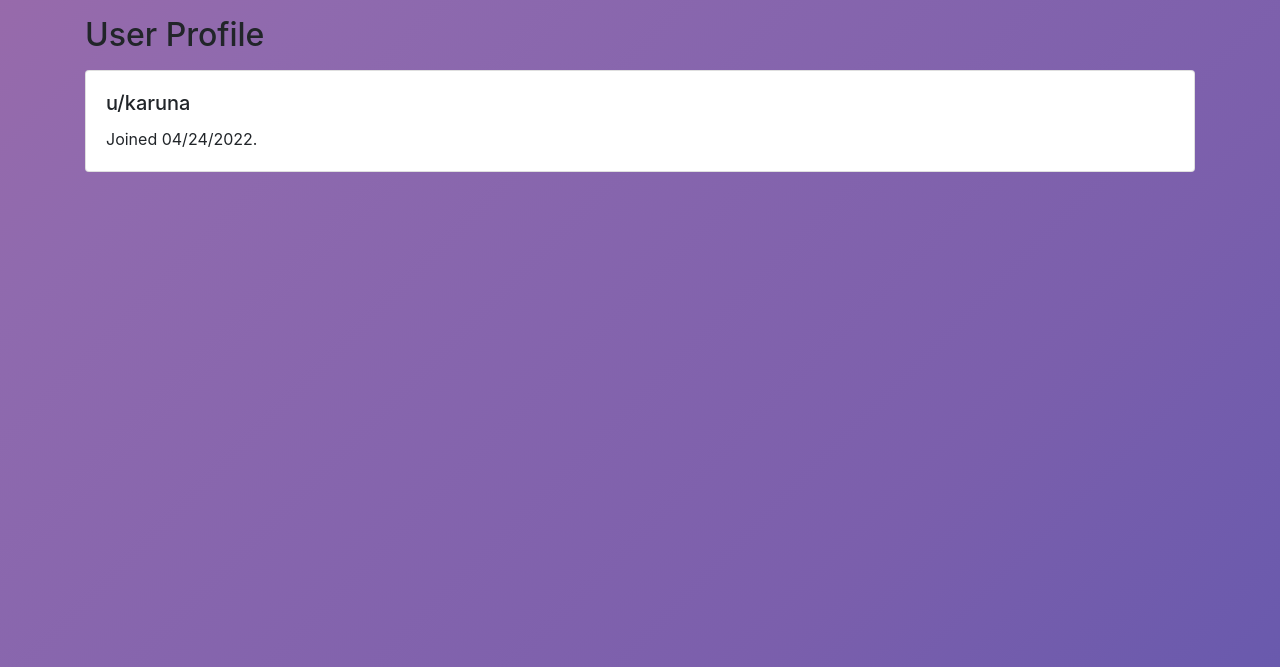
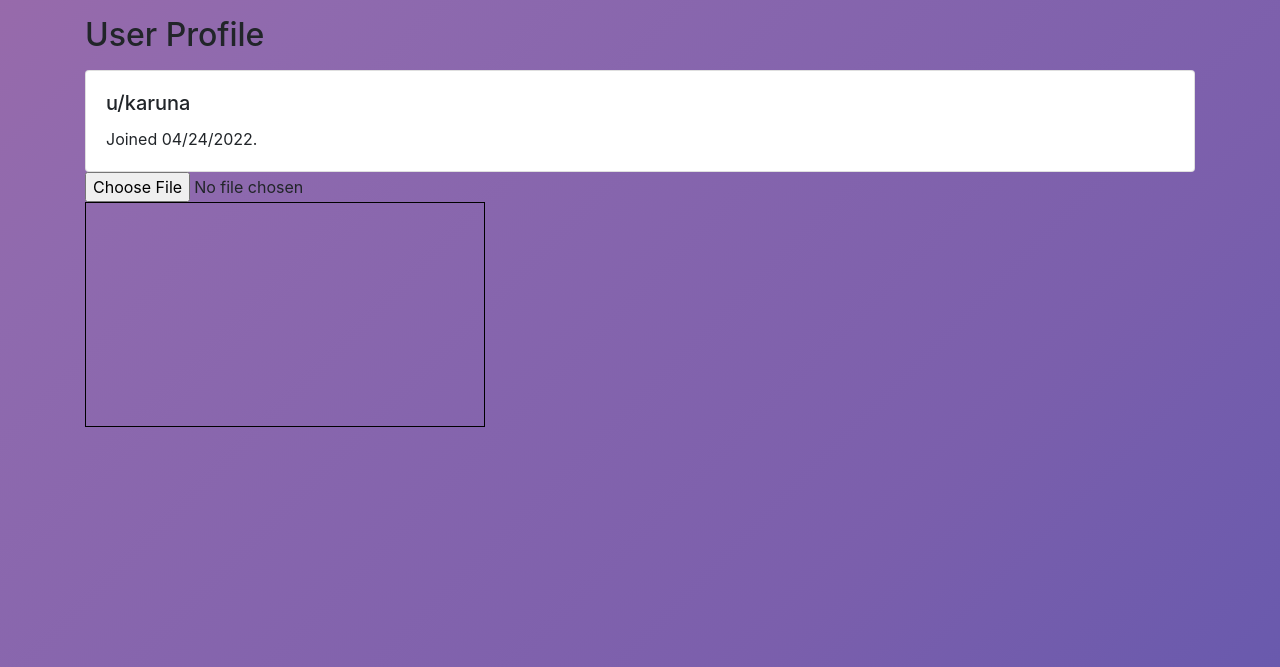
Before and after one commit to starlightknown/bitspeech, a Flask app: a page that uses bitspeech/templates/user.html in a window 1280 px wide. Shown: the part 97-764 px from the top of the page. Run offline with Flask 2, Linux system fonts and the light colour scheme; data comes from the database, SQL or seed files in the repository; both versions use the stored data as it was after the commit; some libraries are stand-ins or nearby versions.

Commit message:
fix:nft collection

```diff
--- a/bitspeech/static/main.css
+++ b/bitspeech/static/main.css
@@ -28,3 +28,11 @@ body{
 .is-link:hover {
   opacity: 0.6;
 }
+
+#display-image{
+  width: 400px;
+  height: 225px;
+  border: 1px solid black;
+  background-position: center;
+  background-size: cover;
+}
--- a/bitspeech/templates/user.html
+++ b/bitspeech/templates/user.html
@@ -8,4 +8,13 @@
     </p>
   </div>
 </div>
+<input type="file" id="image-input" accept="image/jpeg, image/png, image/jpg"><div id="display-image"></div>
+<script>const image_input = document.querySelector("#image-input");image_input.addEventListener("change", function() {
+  const reader = new FileReader();
+  reader.addEventListener("load", () => {
+    const uploaded_image = reader.result;
+    document.querySelector("#display-image").style.backgroundImage = `url(${uploaded_image})`;
+  });
+  reader.readAsDataURL(this.files[0]);
+});</script>
 {% endblock %}
```
Also changed, not shown: bitspeech/app.db.
